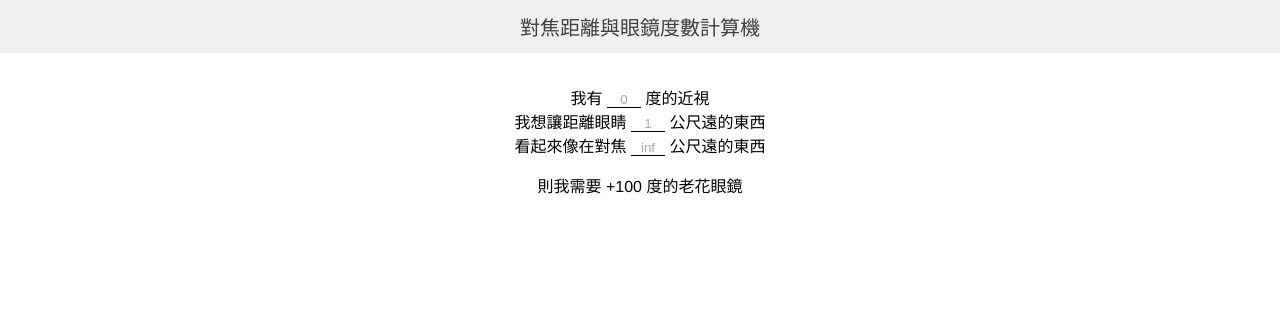
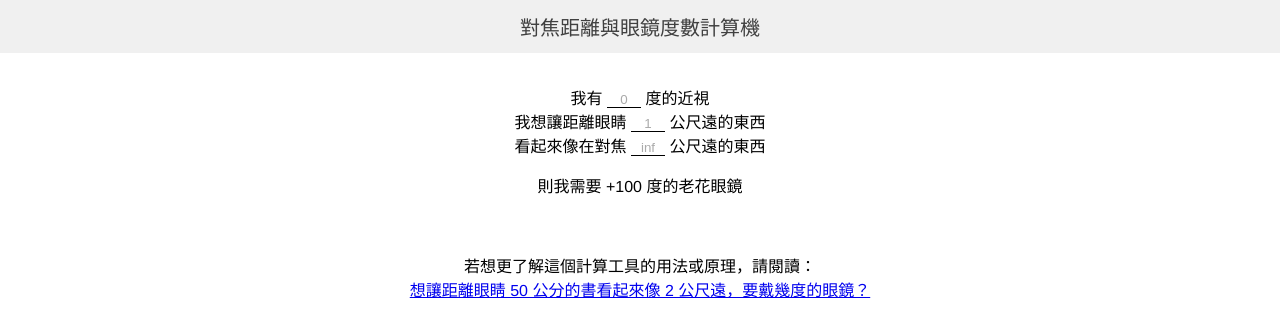
Before and after one commit to Roger-Wu/glasses-calculator, a Vue app: page / in a window 1280 px wide. Shown: the top 336 px of the page. Built offline with nearby package versions, Linux system fonts and the light colour scheme.

Commit message:
add article link

```diff
--- a/src/components/GlassesCalculator.vue
+++ b/src/components/GlassesCalculator.vue
@@ -98,6 +98,10 @@ export default {
         <span v-if="is_input_distances_incorrect" class="error_msg">{{ distance_error }}<br></span>
       </span>
     </p>
+    <p class="more-info-wrapper">
+      若想更了解這個計算工具的用法或原理，請閱讀：<br>
+      <a href="https://medium.com/@rogerwutw/focal-distance-and-glasses-diopter-bfabf74f8732?sk=3b8128b42c5879057070c741405b4c29/" target="_blank">想讓距離眼睛 50 公分的書看起來像 2 公尺遠，要戴幾度的眼鏡？</a>
+    </p>
   </div>
 </template>
 
@@ -118,6 +122,9 @@ input::placeholder {
   color: red;
 }
 .result-wrapper {
-  height: 10rem;
+  height: 4rem;
+}
+.more-info-wrapper {
+  height: 6rem;
 }
 </style>
```
